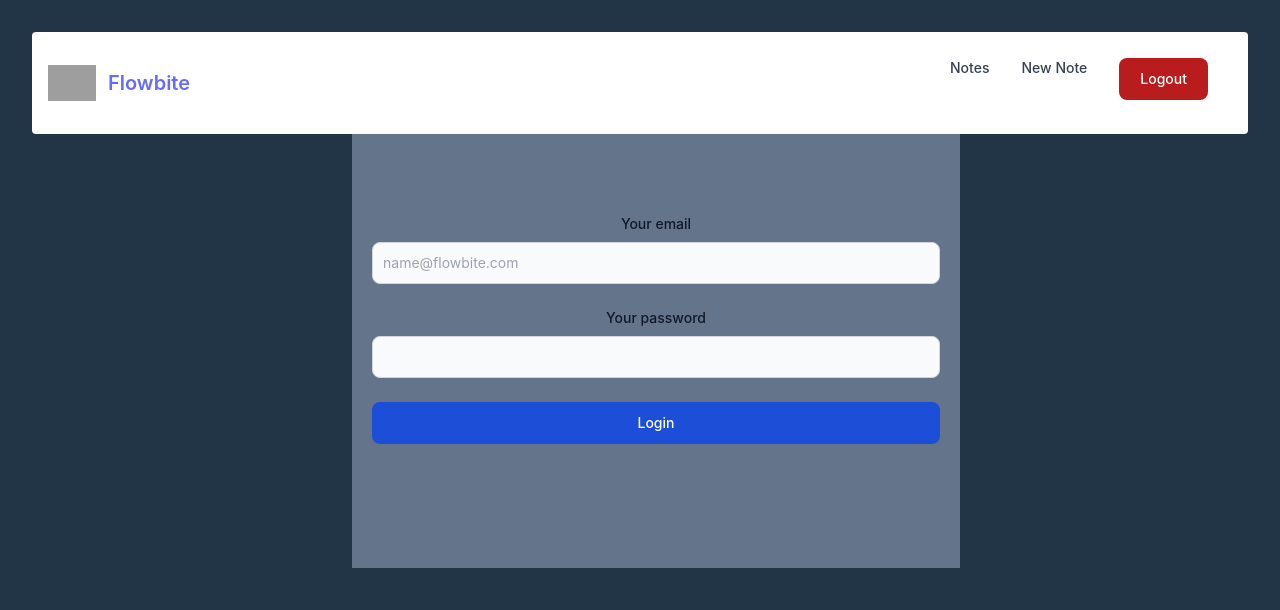
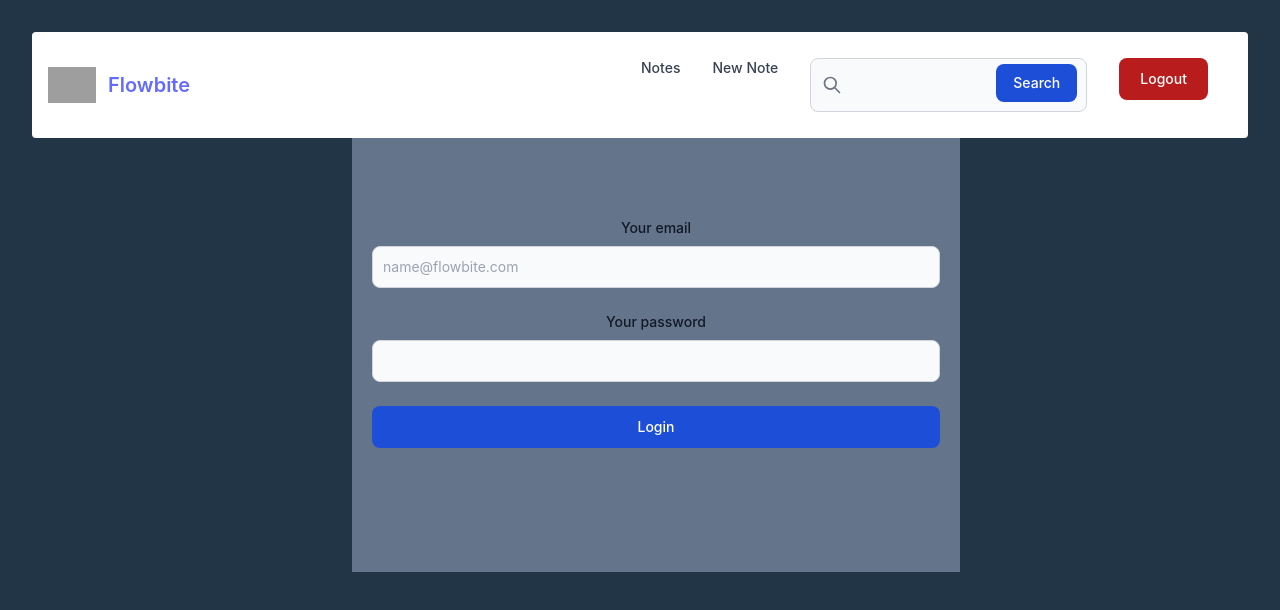
Before and after one commit to dashfuentes/b16-web, a React (Vite) app in the folder note-app-apollo/: page / in a window 1280 px wide. Shown: the top 610 px of the page. Built offline with nearby package versions, Linux system fonts and the light colour scheme; grey boxes are pictures that could not be loaded.

Commit message:
feat:create search by title method

```diff
--- a/note-app-apollo/src/App.jsx
+++ b/note-app-apollo/src/App.jsx
@@ -5,6 +5,7 @@ import Login from "./components/Login";
 import Home from "./components/Home";
 import Navbar from "./components/Navbar";
 import Form from "./components/Form";
+import NoteDetail from "./components/NoteDetail";
 
 function App() {
 	const client = new ApolloClient({
@@ -20,6 +21,8 @@ function App() {
 					<Route path="/home" element={<Home />} />
 					<Route path="/create-note" element={<Form />} />
 					<Route index element={<Login />} />
+					<Route path="/note-detail" element={<NoteDetail />} />
+
 				</Routes>
 			</ApolloProvider>
 		</Router>
--- a/note-app-apollo/src/components/Navbar.jsx
+++ b/note-app-apollo/src/components/Navbar.jsx
@@ -1,7 +1,15 @@
-import React from "react";
-import {Link} from "react-router-dom"
+import React, {useState} from "react";
+import { Link } from "react-router-dom"
+import { useLazyQuery } from "@apollo/client";
+import { GET_NOTE_BY_ID } from "../graphql/Queries";
+import { useNavigate } from "react-router-dom";
 
 function Navbar() {
+
+	const navigate = useNavigate();
+	const [title, setTitle] = useState( "" );
+	const [getNoteById, { data, error }] = useLazyQuery( GET_NOTE_BY_ID, {} )
+
 	return (
 		<nav className="bg-white border-gray-200 px-2 sm:px-4 py-2.5 rounded dark:bg-gray-900">
 			<div className="container flex flex-wrap items-center justify-between mx-auto">
@@ -57,10 +65,39 @@ function Navbar() {
 							</Link>
 						</li>
 						<li>
+
+
+							<label for="default-search" class="mb-2 text-sm font-medium text-gray-900 sr-only dark:text-white">Search</label>
+							<div class="relative">
+								<div class="absolute inset-y-0 left-0 flex items-center pl-3 pointer-events-none">
+									<svg aria-hidden="true" class="w-5 h-5 text-gray-500 dark:text-gray-400" fill="none" stroke="currentColor" viewBox="0 0 24 24" xmlns="http://www.w3.org/2000/svg"><path stroke-linecap="round" stroke-linejoin="round" stroke-width="2" d="M21 21l-6-6m2-5a7 7 0 11-14 0 7 7 0 0114 0z"></path></svg>
+								</div>
+								<input type="search"
+									id="default-search"
+									onChange={( event ) => {
+										setTitle(event.target.value)
+									  } }
+									class="block w-full p-4 pl-10 text-sm text-gray-900 border border-gray-300 rounded-lg bg-gray-50 focus:ring-blue-500 focus:border-blue-500 dark:bg-gray-700 dark:border-gray-600 dark:placeholder-gray-400 dark:text-white dark:focus:ring-blue-500 dark:focus:border-blue-500" />
+								<button
+									onClick={async ( event ) => {
+										//Call query in order to filter by title
+										await getNoteById( { variables: { title: title } } ).then( function ( response ) {
+											console.log('response-note', response)
+										})
+										//redirect to /note-detail
+
+
+
+							}}
+
+									class="text-white absolute right-2.5 bottom-2.5 bg-blue-700 hover:bg-blue-800 focus:ring-4 focus:outline-none focus:ring-blue-300 font-medium rounded-lg text-sm px-4 py-2 dark:bg-blue-600 dark:hover:bg-blue-700 dark:focus:ring-blue-800">Search</button>
+							</div>
+
+
+						</li>
+						<li>
 							<button
-								onClick={async ( e ) => {
 
-						}}
 							class="focus:outline-none text-white bg-red-700 hover:bg-red-800 focus:ring-4 focus:ring-red-300 font-medium rounded-lg text-sm px-5 py-2.5 mr-2 mb-2 dark:bg-red-600 dark:hover:bg-red-700 dark:focus:ring-red-900"
 							>
 
--- /dev/null
+++ b/note-app-apollo/src/components/NoteDetail.jsx
@@ -0,0 +1,73 @@
+import React, { useEffect } from "react";
+import noteImg from "../assets/simple-notes.png";
+import { Link } from "react-router-dom";
+import userStore from "../config/UserStore";
+import { useNavigate } from "react-router-dom";
+
+function NoteDetail() {
+	const navigate = useNavigate();
+	const getToken = userStore((state) => state.token);
+	//Execute the query function before render
+	useEffect( () => {
+		console.log( 'get store', getToken )
+		var isAuthenticated = getToken.token
+		if(!isAuthenticated) return navigate("/")
+		getNotes();
+	}, []);
+
+
+	return (
+		<div className="flex flex-wrap gap-5">
+			{data &&
+				data.getNotes.map(({ _id, title, content, date }) => (
+					<>
+					<div>
+						<Link
+							data-id={_id}
+							to="/create-note"
+							state={{ _id: _id, title: title, content: content, date: date }}
+							className=" w-1/4 h-1/4 bg-white border border-gray-200 rounded-lg shadow dark:bg-gray-800 dark:border-gray-700"
+						>
+							<a href="#">
+								<img
+									className="rounded-t-lg w-4/5 pt-6 pr-5 py-6 pl-6 ml-12"
+									src={noteImg}
+									alt=""
+								/>
+							</a>
+							<div className="p-5">
+								<div className="w-72">
+									<h3 className="mb-2 text-2xl font-bold tracking-tight text-gray-900 dark:text-white">
+										{title}
+									</h3>
+								</div>
+
+								<p className="mb-3 font-normal text-gray-700 dark:text-gray-400">
+									{content}
+								</p>
+							</div>
+						</Link>
+
+						<div>
+							<button
+								type="button"
+								onClick={async (event) => {
+									console.log(_id);
+									await removeNote({
+										variables: { _id: _id },
+									});
+								}}
+								class="focus:outline-none text-white bg-red-700 hover:bg-red-800 focus:ring-4 focus:ring-red-300 font-medium rounded-lg text-sm px-5 py-2.5 mr-2 mb-2 dark:bg-red-600 dark:hover:bg-red-700 dark:focus:ring-red-900"
+							>
+								Delete
+							</button>
+						</div>
+
+						</div>
+					</>
+				))}
+		</div>
+	);
+}
+
+export default NoteDetail;
--- a/note-app-apollo/src/graphql/Queries.js
+++ b/note-app-apollo/src/graphql/Queries.js
@@ -16,3 +16,15 @@ export const LOGIN =  gql`
        login(email: $email, password: $password)
    }
 `
+
+export const GET_NOTE_BY_ID = gql`
+    query getNoteByTitle($title : String) {
+        getNoteByTitle(title: $title){
+            title
+            content
+            date
+        }
+    }
+
+
+`
```
